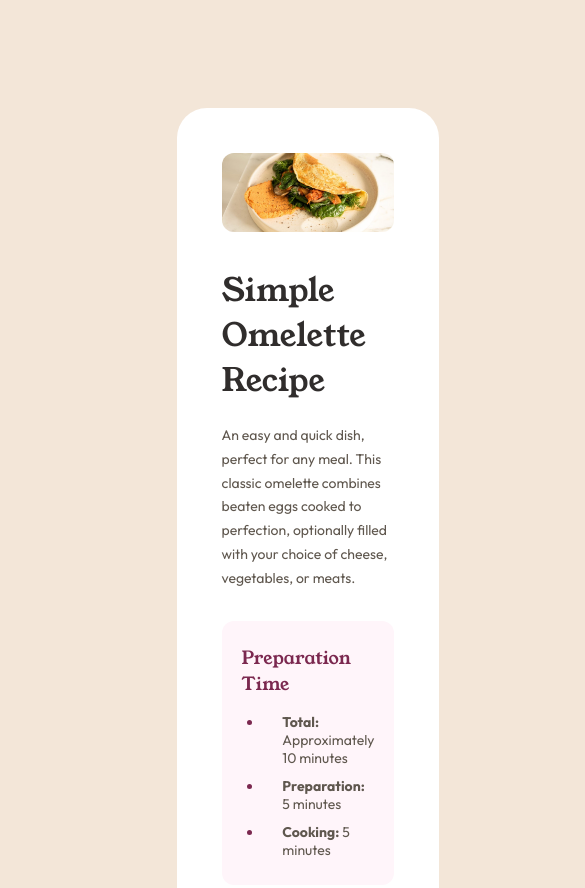
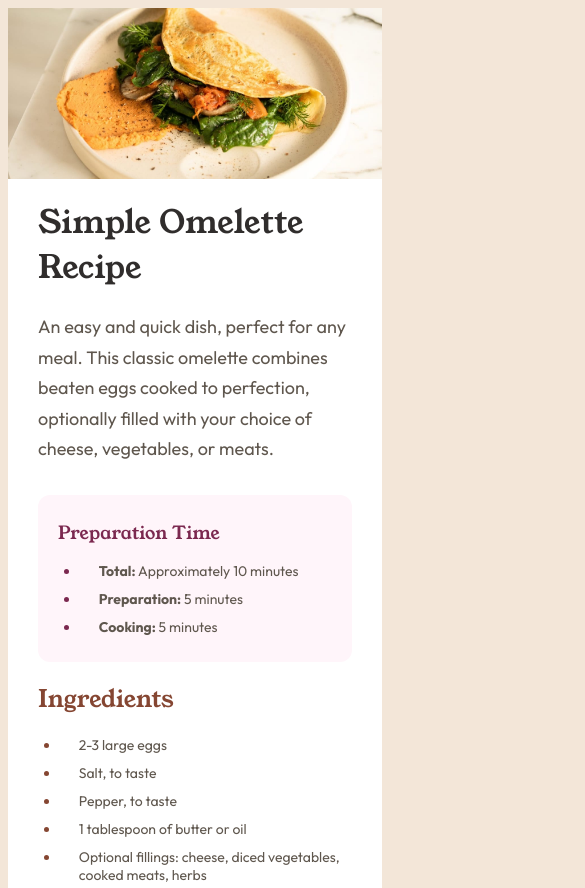
Before and after one commit to darlene9497/FM-recipe-page, a plain HTML site: page index.html in a window 390 px wide. Shown: the top 888 px of the page, 585 px wide, since content can reach past the window. Drawn offline with Linux system fonts and the light colour scheme.

Commit message:
:iphone: added phone responsiveness

```diff
--- a/styles.css
+++ b/styles.css
@@ -147,3 +147,26 @@ tr:last-child td {
 td:last-child {
     color: var(--Brown800);
 }
+
+@media screen and (max-width: 768px) {
+    body {
+        padding: 0;
+    }
+
+    main {
+        padding: 0 30px;
+        border-radius: 0;
+    }
+
+    img {
+        width: calc(100% + 60px);
+        margin-left: -30px;
+        margin-right: -30px;
+        display: block;
+        border-radius: 0;
+    }
+
+    p, li {
+        font-size: 18px;
+    }
+}
```
